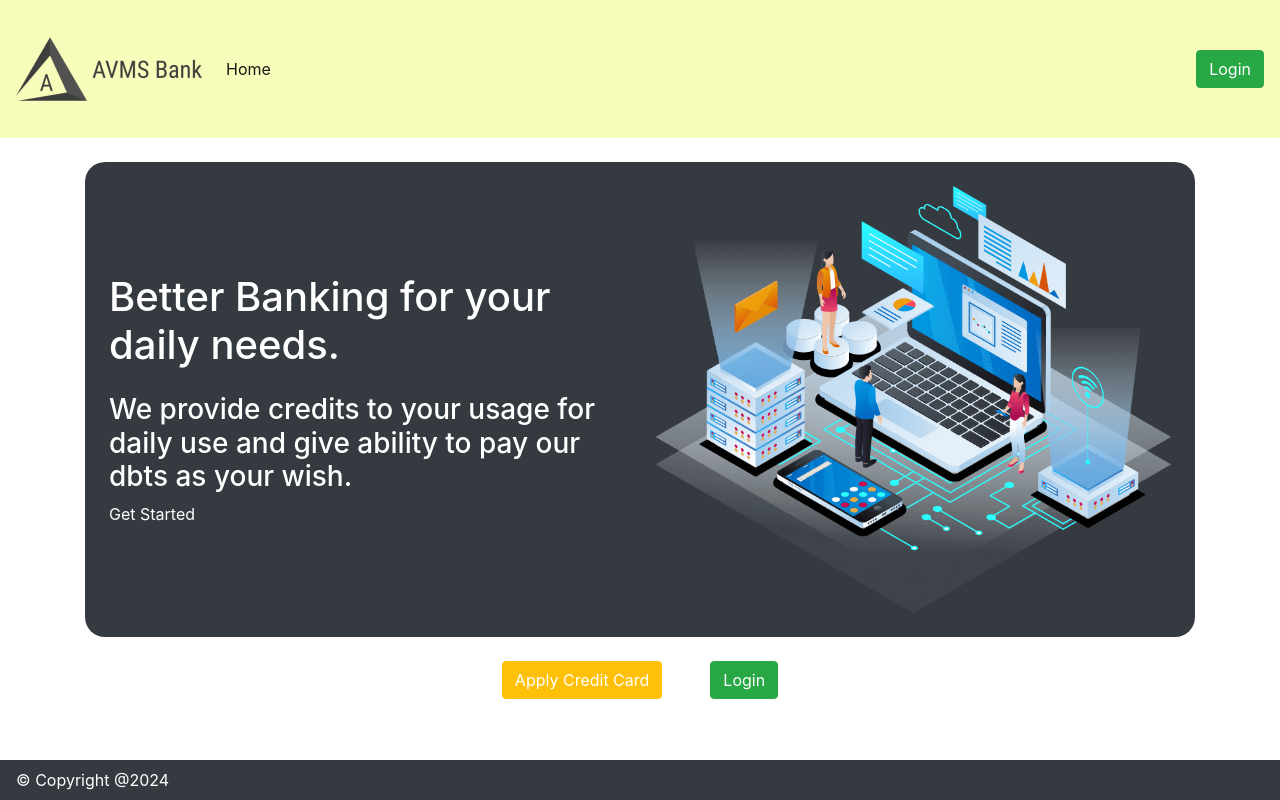
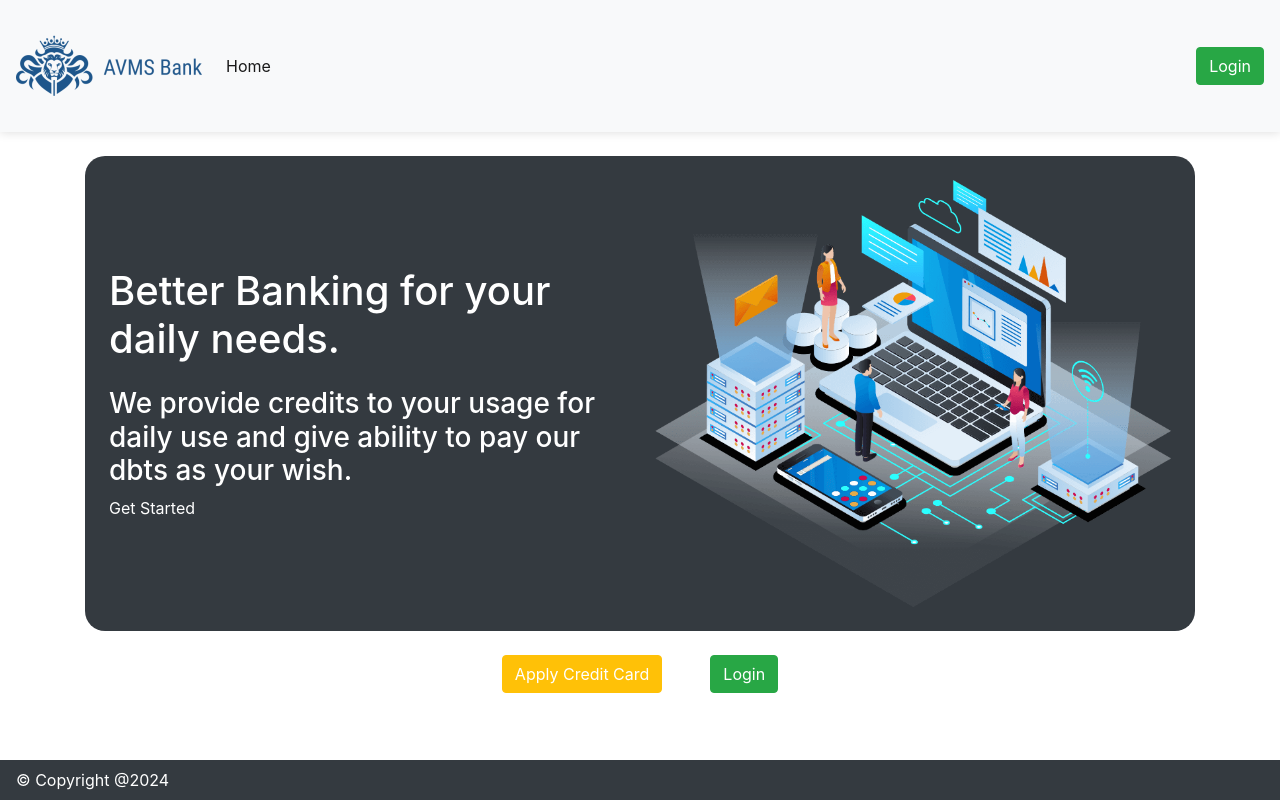
Before and after one commit to krsminesh/CreditApp, an Angular app: page / in a window 1280 px wide. Built offline with nearby package versions, Linux system fonts and the light colour scheme.

Commit message:
Header logo changes

```diff
--- a/src/app/common/header/header.component.html
+++ b/src/app/common/header/header.component.html
@@ -1,3 +1,4 @@
+<header>
 <nav class="navbar navbar-expand-lg navbar-light bg-light">
     <a class="navbar-brand" href="#">
         <img src="assets/images/Logo.png" />
@@ -18,3 +19,4 @@
       </div>
     </div>
   </nav>
+</header>
--- a/src/app/common/header/header.component.scss
+++ b/src/app/common/header/header.component.scss
@@ -1,3 +1,3 @@
-.bg-light{
-    background-color: #f7fcbb !important;
+header{
+    box-shadow: 0 0 10px rgba(0,0,0,.15);
 }
```
Also changed, not shown: src/assets/images/Logo.png.
